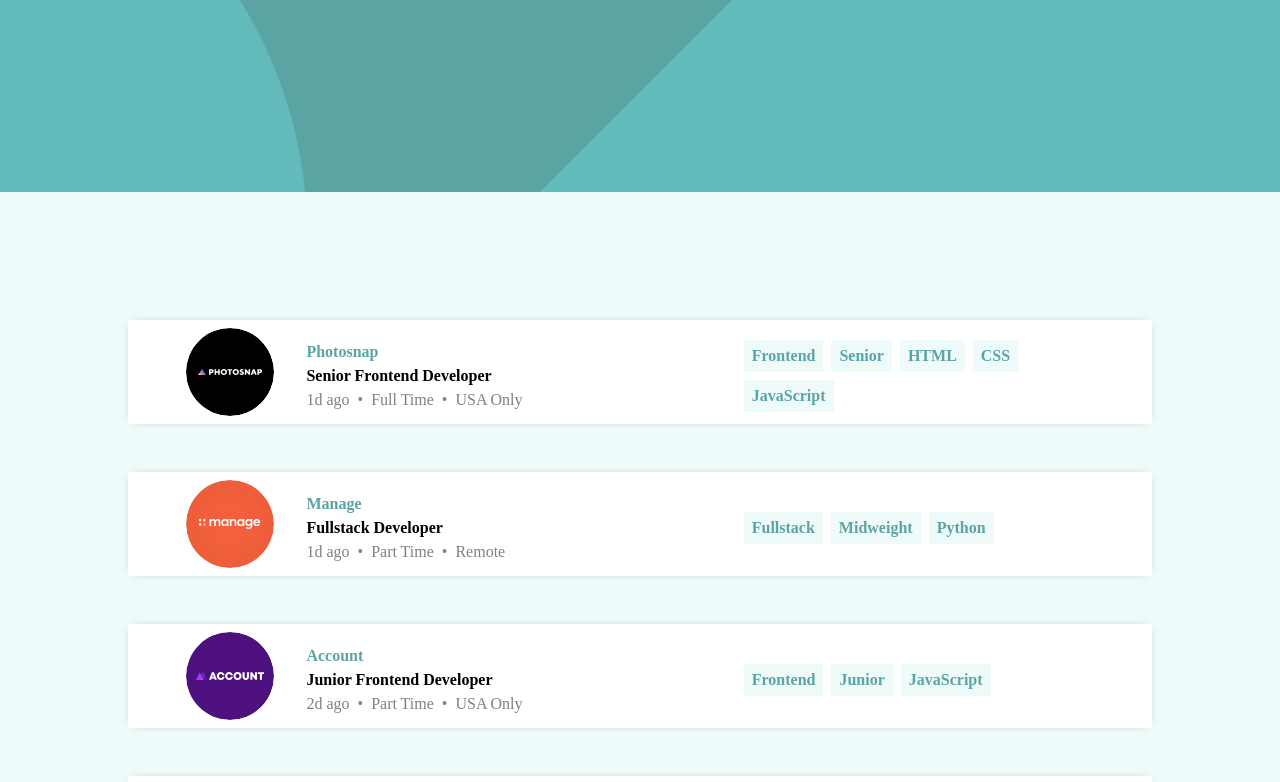
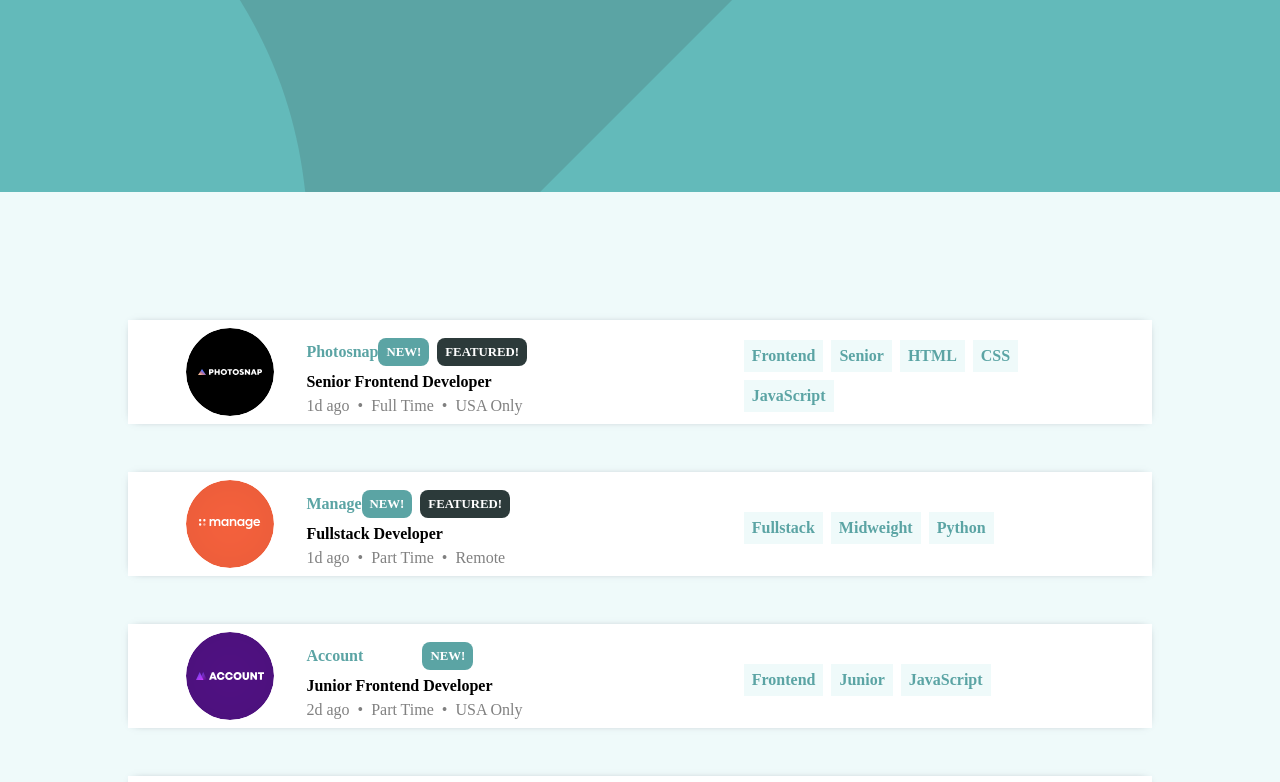
Before and after one commit to wiktohh/job-listings-with-filtering, a React (Create React App) app: page / in a window 1280 px wide. Shown: the top 782 px of the page. Built offline with nearby package versions, Linux system fonts and the light colour scheme.

Commit message:
add new and featured information

```diff
--- a/src/components/Main.tsx
+++ b/src/components/Main.tsx
@@ -27,7 +27,10 @@ const Main = ({handleTags, tags}: MainProps) => {
                      <span className="group">
                      <div className="company">
                         {offer.company}
-
+                        <div className="new-featured">
+                            {offer.new ? <div className="newOffer">new!</div> : null}
+                            {offer.featured ? <div className="featuredOffer">featured!</div> : null}
+                        </div>
                      </div>
                      <div className="position">
                         {offer.position}
--- a/src/styles/_main.scss
+++ b/src/styles/_main.scss
@@ -46,9 +46,42 @@
                 margin-left: 2rem;
             }
             .company{
+                width: 40%;
+                display: flex;
+                justify-content: space-between;
+                align-items: center;
                 color: hsl(180, 29%, 50%);
                 font-weight: bold;
                 padding-top: .5rem;
+
+                .new-featured{
+                    display:flex;
+                    font-size:.8rem;
+                    .newOffer{
+                        margin-right: .5rem;
+                        width: fit-content;
+                        padding:.5rem;
+                        border-radius: .5rem;
+                        text-transform: uppercase;
+                        background: hsl(180, 29%, 50%);
+                        color: white;
+                        font-weight: bold;
+                        @media screen and (max-width:768px){
+                            margin: 0 .5rem;
+                        }
+                    }
+
+                    .featuredOffer{
+                        width: fit-content;
+                        padding:.5rem;
+                        border-radius: .5rem;
+                        text-transform: uppercase;
+                        background: hsl(180, 14%, 20%);
+                        color: white;
+                        font-weight: bold;
+                    }
+                }
+
             }
             .position{
                 width: 90%;
```
